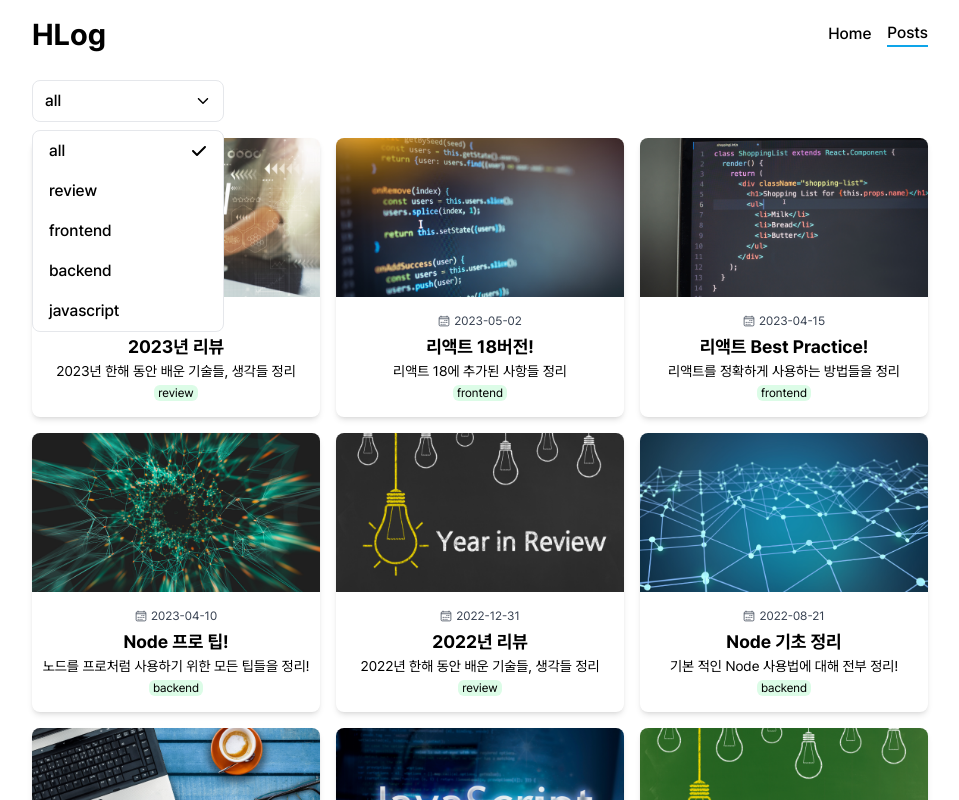
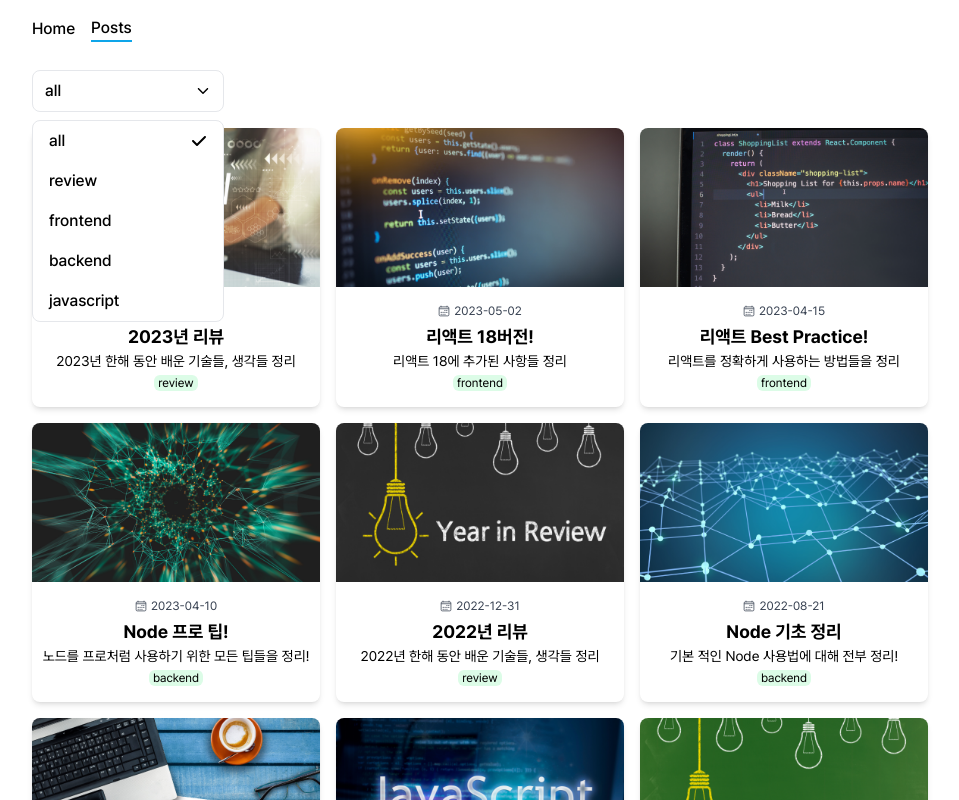
Before and after one commit to hheeseung/hlog, a Next.js app: page /posts/all in a window 1280 px wide. Both pictures are taken after a click on the button "all". Shown: the top 800 px of the page, without its empty margins (160-1119 px from the left). Built offline with nearby package versions, Linux system fonts and the light colour scheme.

Commit message:
feat: SEO를 위한 메타데이터 동적 생성 기능 추가

```diff
--- a/src/app/layout.tsx
+++ b/src/app/layout.tsx
@@ -12,8 +12,8 @@ const pretendard = localFont({
 });
 
 export const metadata: Metadata = {
-  title: 'HLog',
-  description: '나의 개발로그',
+  title: '하희승 | 성장하는 개발자',
+  description: '광활한 웹을 헤엄치며 꾸준히 상향곡선을 그리기 위해 노력하는 개발자입니다.',
 };
 
 export default function RootLayout({
--- a/src/app/posts/[category]/[slug]/page.tsx
+++ b/src/app/posts/[category]/[slug]/page.tsx
@@ -3,17 +3,32 @@ import Metadata from '@/components/Metadata';
 import { getDetailPost } from '@/service/posts';
 import Image from 'next/image';
 
-export default async function PostPage({ params }: { params: Promise<{ slug: string }> }) {
+interface Props {
+  params: Promise<{ slug: string }>;
+}
+
+export async function generateMetadata({ params }: Props) {
   const { slug } = await params;
   const post = await getDetailPost(slug);
+  return {
+    title: `${post.title} | 하희승의 개발로그`,
+    description: post.description,
+    category: post.category,
+    post,
+  };
+}
+
+export default async function PostPage({ params }: Props) {
+  const metadata = await generateMetadata({ params });
+  const post = metadata.post;
 
   return (
-    <section className='mx-2 mb-10 rounded-md shadow-md xl:mx-0'>
+    <section className='mx-4 mb-10 rounded-md shadow-md xl:mx-0'>
       <Image
-        src={`/images/posts/${slug}.png`}
+        src={`/images/posts/${post.path}.png`}
         width={1280}
         height={960}
-        alt={slug}
+        alt={post.path}
         className='object-cover w-full h-full xl:h-96 rounded-t-md'
         priority
       />
--- a/src/app/posts/[category]/page.tsx
+++ b/src/app/posts/[category]/page.tsx
@@ -1,6 +1,18 @@
 import FilteredPostsList from '@/components/FilteredPostsList';
 import { getAllPosts } from '@/service/posts';
-import React from 'react';
+
+interface Props {
+  params: Promise<{ slug: string; category: string }>;
+}
+
+export async function generateMetadata({ params }: Props) {
+  const { category } = await params;
+  return {
+    title: `${category} | 하희승의 개발로그`,
+    description: '나만의 고찰을 담았습니다.',
+    category,
+  };
+}
 
 export default async function CategoryPage() {
   const posts = await getAllPosts();
--- a/src/components/Categories.tsx
+++ b/src/components/Categories.tsx
@@ -52,7 +52,7 @@ export default function Categories({ categories, selected, setSelected }: Catego
               className='flex items-center justify-between w-full px-4 py-2 text-left hover:bg-sky-100 hover:rounded-lg'
               key={category}
             >
-              {category}
+              <span>{category}</span>
               {currentPath === category.toLowerCase() && <FaCheck />}
             </button>
           ))}
--- a/src/components/Header.tsx
+++ b/src/components/Header.tsx
@@ -7,10 +7,7 @@ export default function Header() {
   const pathname = usePathname();
 
   return (
-    <header className='flex items-center justify-between p-4 font-medium xl:px-0'>
-      <h1 className='text-3xl font-bold'>
-        <Link href='/'>HLog</Link>
-      </h1>
+    <header className='flex items-center justify-start p-4 font-medium xl:px-0'>
       <ul className='flex items-center space-x-4 justify-evenly'>
         <Link href='/' className={`${pathname === '/' && 'border-b-sky-500 border-b-2'}`}>
           Home
```
